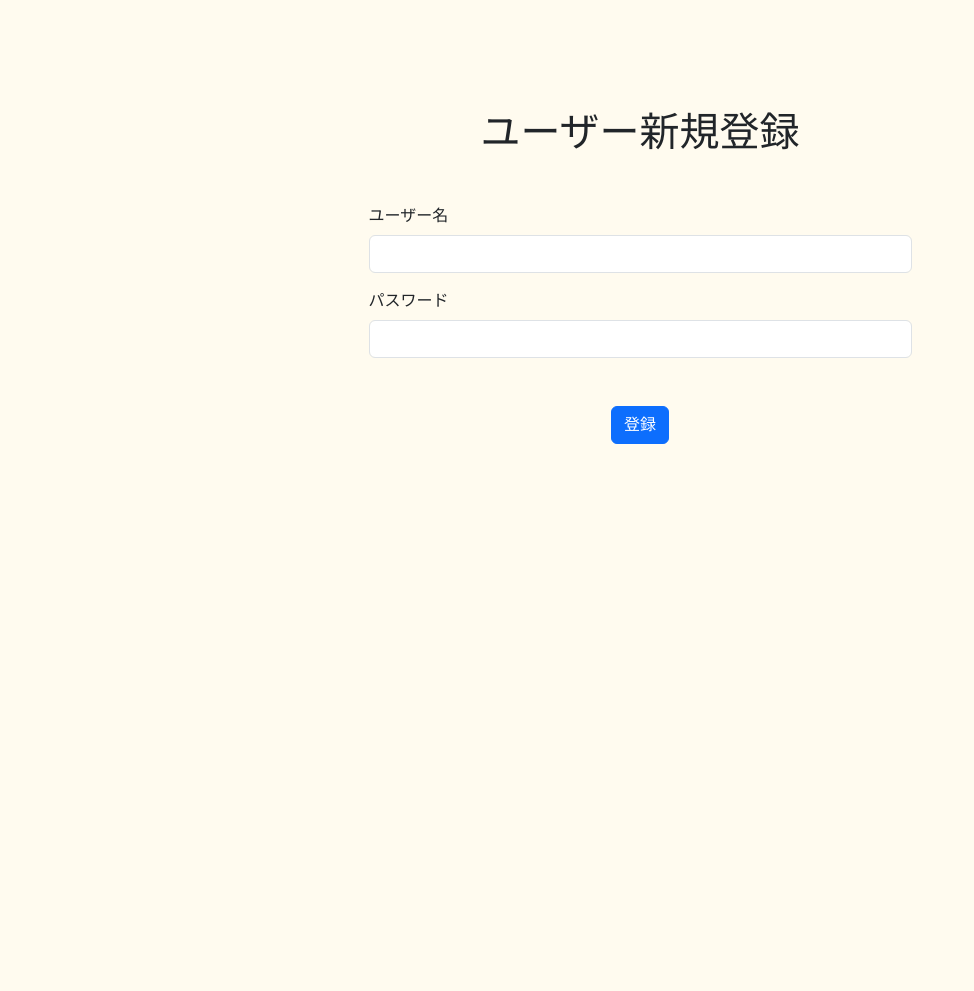
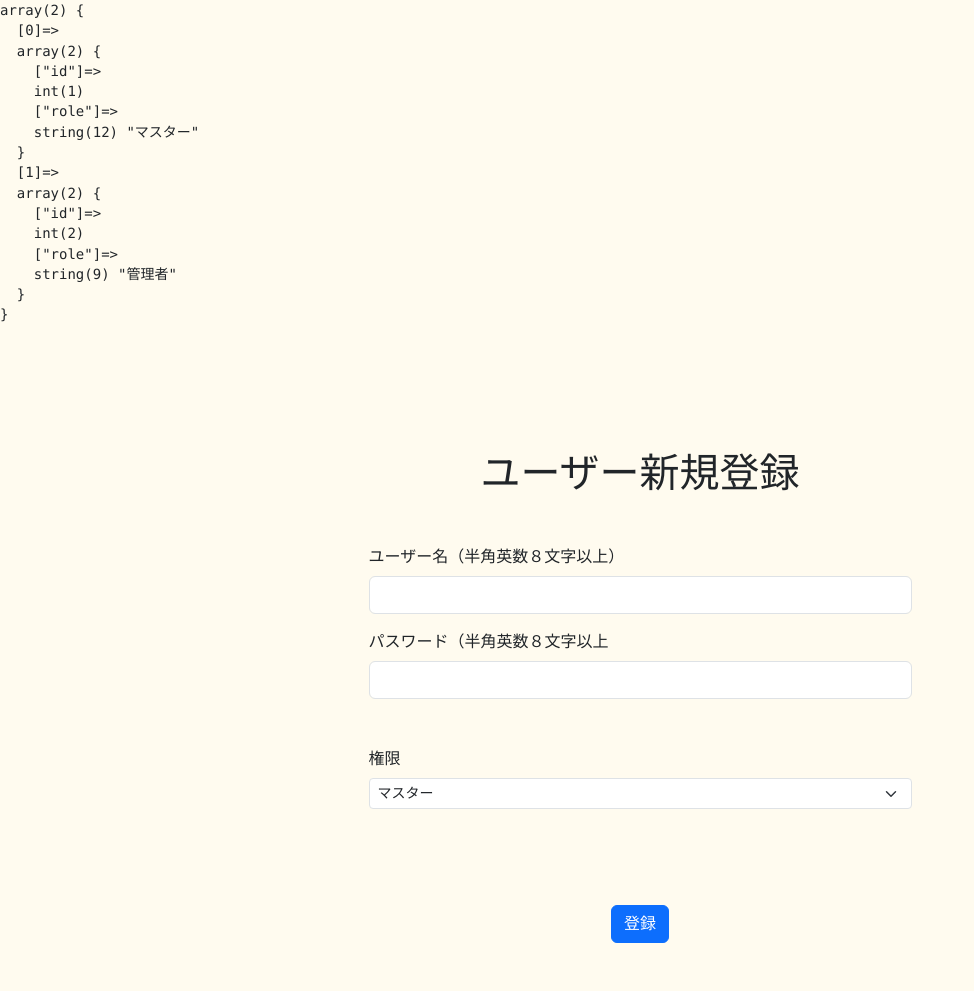
Before and after one commit to Yoshiaki-Murata/gyouza_fes__Team-Giga, a PHP site: page /admin/user_add.php in a window 1280 px wide. Shown: the whole page, without its empty margins (0-974 px from the left). Before the commit the page ends 444 px from the top, so only its background shows below. Run offline with PHP 8.4, Linux system fonts and the light colour scheme; data comes from the database, SQL or seed files in the repository.

Commit message:
user_add.phpとuser_add_do.phpのシステム完成

```diff
--- a/admin/user_add.php
+++ b/admin/user_add.php
@@ -4,7 +4,7 @@ require_once '../inc/function.php';
 
 try {
     $db = db_connect();
-    $sql = "SELECT users.id AS user_id,users.username,users.password,roles.role FROM users INNER JOIN roles ON users.role_id=roles.id;";
+    $sql = "SELECT * FROM roles";
     $stmt = $db->prepare($sql);
     $stmt->execute();
     $result = $stmt->fetchAll(PDO::FETCH_ASSOC);
@@ -16,6 +16,7 @@ try {
 
 <!DOCTYPE html>
 <html lang="ja">
+<?php check_array($result); ?>
 
 <head>
     <meta charset="UTF-8">
@@ -33,17 +34,28 @@ try {
         <form action="./user_add_do.php" method="post">
             <div class="row justify-content-center">
                 <div class="mb-3 col-6">
-                    <label for="username" class="form-label">ユーザー名</label>
+                    <label for="username" class="form-label">ユーザー名（半角英数８文字以上）</label>
                     <input type="text" name="username" id="username" class="form-control">
                 </div>
             </div>
             <div class="row justify-content-center">
                 <div class="mb-5 col-6">
-                    <label for="password" class="form-label">パスワード</label>
+                    <label for="password" class="form-label">パスワード（半角英数８文字以上</label>
                     <input type="password" name="password" id="password" class="form-control">
                 </div>
             </div>
-
+            <div class="row justify-content-center">
+                <div class="mb-5 col-6">
+                    <label for="role_id" class="form-label">権限</label>
+                    <select name="role_id" id="role_id" class="form-select form-select-sm mb-5" aria-label="Small select example">
+                        <?php foreach ($result as  $row): ?>
+                            <option value="<?php echo $row["id"]; ?>">
+                                <?php echo $row["role"]; ?>
+                            </option>
+                        <?php endforeach; ?>
+                    </select>
+                </div>
+            </div>
 
             <div class="mb-5 text-center">
                 <input type="submit" value="登録" class="btn btn-primary">
```
Also changed, not shown: admin/user_add_do.php (+48 -8 lines).
